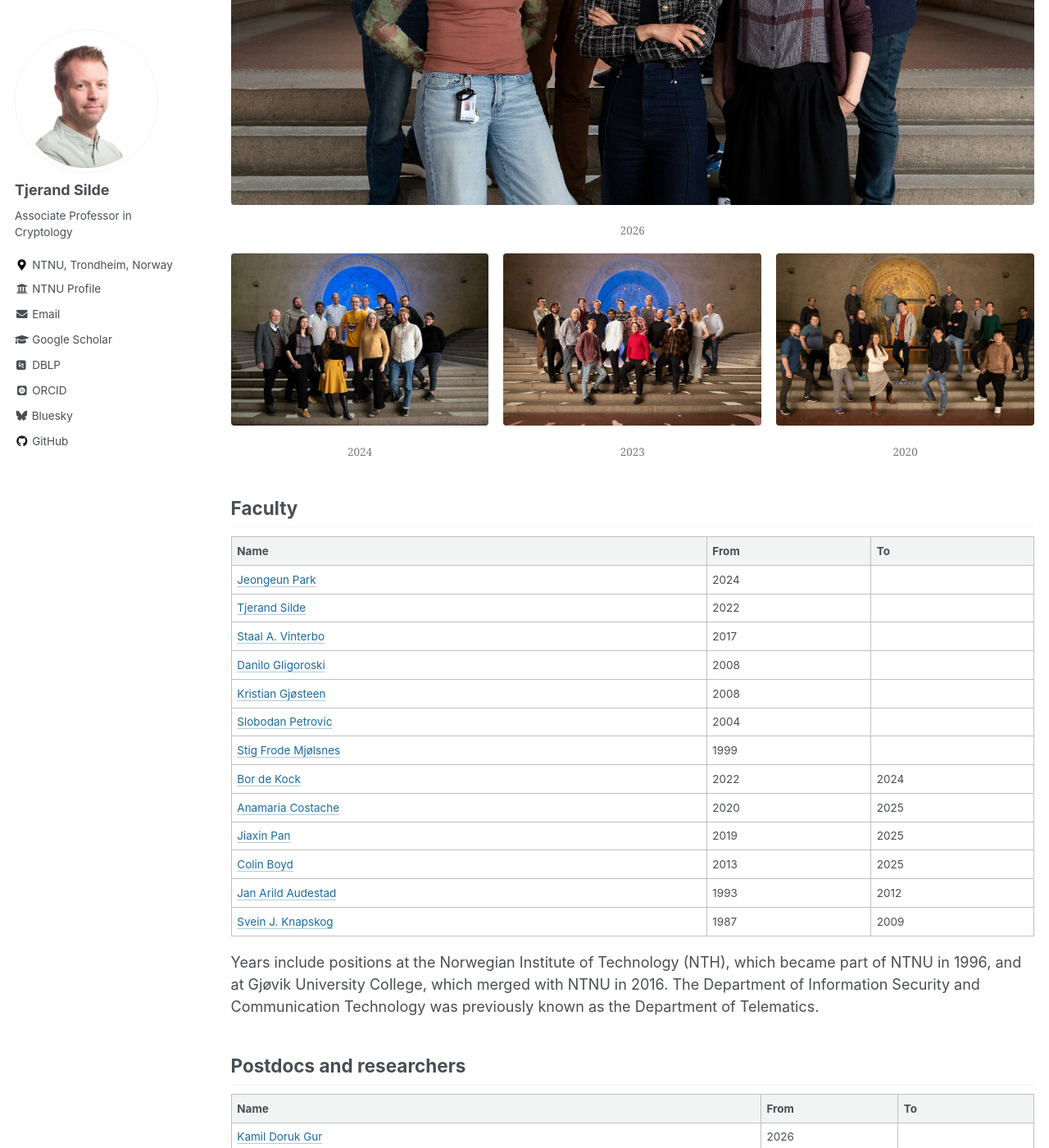
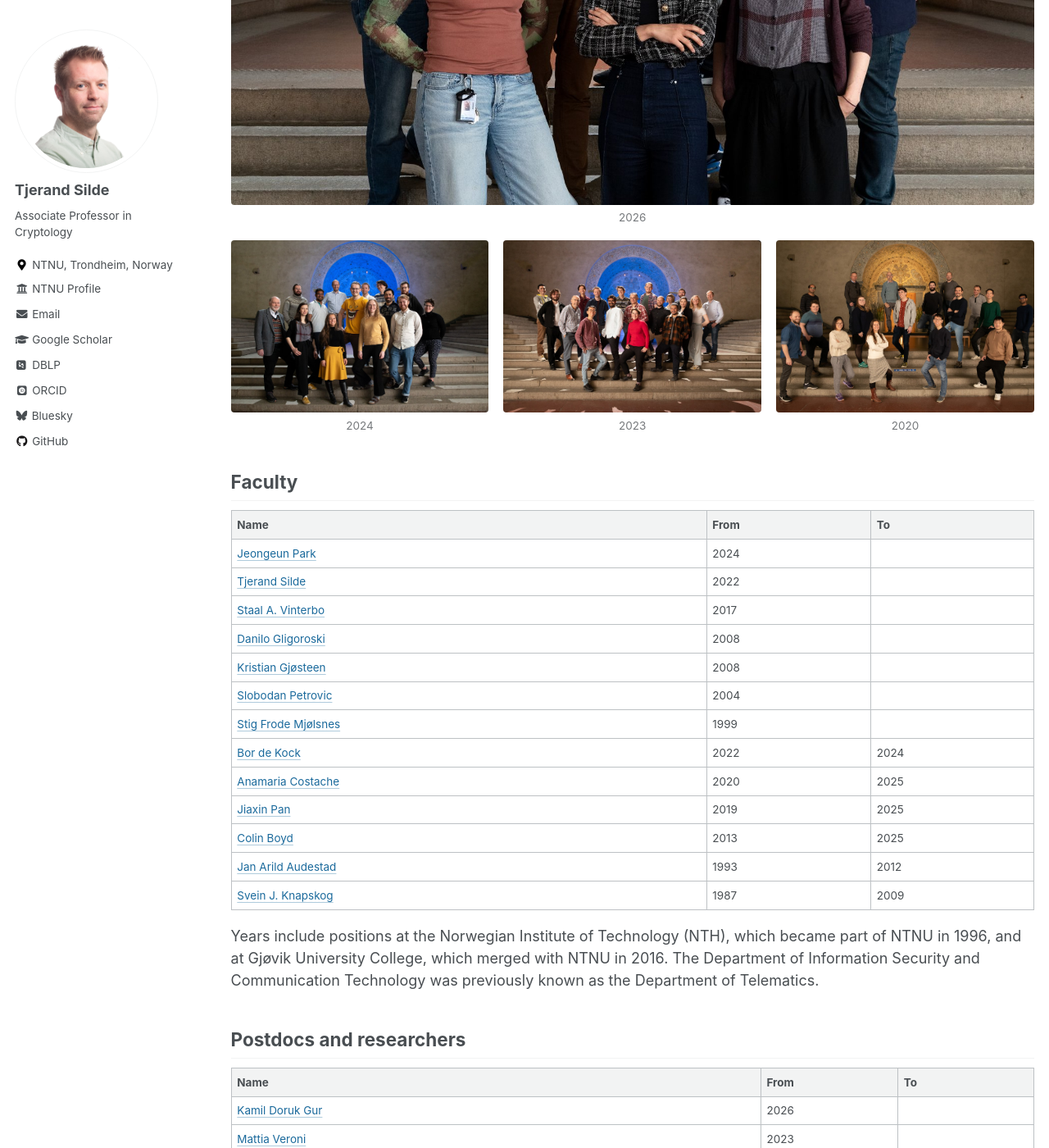
Before and after one commit to tjesi/tjesi.github.io, a Jekyll site: the page built from _pages/nacl.md, in a window 1280 px wide and 1400 px high, scrolled down 777 px. Shown: the whole window at 82% size. Built offline with Jekyll 4.4.1, drawn with Linux system fonts in a browser that asks for light colours; some web fonts are replaced.

Commit message:
Update _custom.scss

```diff
--- a/_sass/_custom.scss
+++ b/_sass/_custom.scss
@@ -90,21 +90,25 @@
   margin: 1em 0 1.5em;
 
   figure {
+    display: block !important;
     flex: 1 1 200px;
     margin: 0;
   }
 
   img {
-    width: 100%;
+    width: 100% !important;
     max-width: 100%;
     height: auto;
     aspect-ratio: 3 / 2;
     object-fit: cover;
+    display: block;
+    margin: 0 !important;
   }
 
   figcaption {
     width: 100%;
-    margin: 0.25em 0 0 !important;
+    margin: 0.4em 0 0 !important;
+    font-family: $sans-serif;
     font-size: $type-size-6;
     text-align: center;
   }
@@ -147,17 +151,21 @@
 
 /* Main group photo above the older ones */
 .page__content .photo-main, .photo-main {
+  display: block !important;
   margin: 1em 0 0.5em;
 
   img {
-    width: 100%;
+    width: 100% !important;
     max-width: 100%;
     height: auto;
+    display: block;
+    margin: 0 !important;
   }
 
   figcaption {
     width: 100%;
-    margin: 0.25em 0 0 !important;
+    margin: 0.4em 0 0 !important;
+    font-family: $sans-serif;
     font-size: $type-size-6;
     text-align: center;
   }
```
